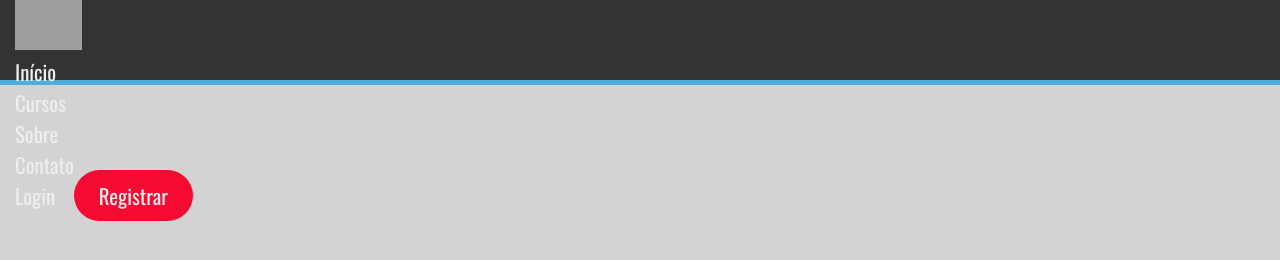
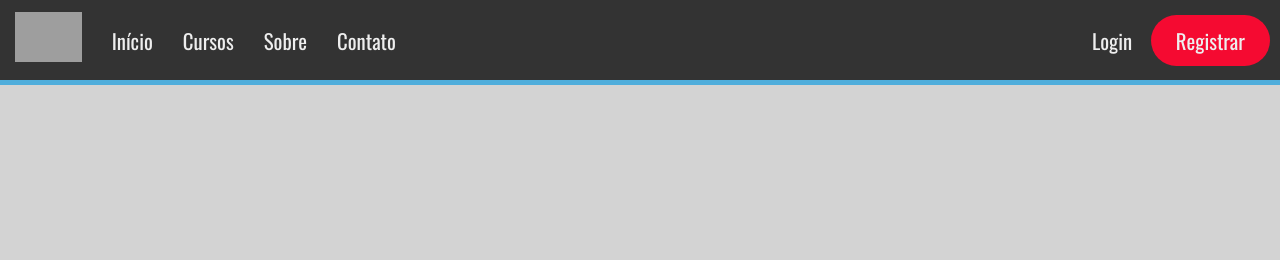
Before and after one commit to lobachaos/JavaScript, a website: page CSS/flexboxMenu.html in a window 1280 px wide. Drawn offline with nearby package versions, Linux system fonts and the light colour scheme; grey boxes are pictures that could not be loaded.

Commit message:
Flex Box Desafio

```diff
--- a/CSS/flexboxMenu.html
+++ b/CSS/flexboxMenu.html
@@ -51,9 +51,24 @@
             background: #f50a31;
             color: #fff;
         }
+
         /* ==================== */
         /* Solução com Flex Box */
         /* ==================== */
+        .cabecalho {
+            display: flex;
+            align-items: center;
+            justify-content: space-between;
+        }
+
+        .menu {
+            flex-grow: 10;
+        }
+
+        .menu ul {
+            display: flex;
+        }
+
     </style>
 </head>
 
@@ -61,7 +76,7 @@
 <header class="cabecalho">
     <div class="logo">
         <a href="#inicio">
-                <img src="http://files.cod3r.com.br/curso-web/logo.png" alt="Logo" />
+            <img src="http://files.cod3r.com.br/curso-web/logo.png" alt="Logo"/>
         </a>
     </div>
     <nav class="menu">
```
Lines whose indentation alone changed are shown as unchanged.
